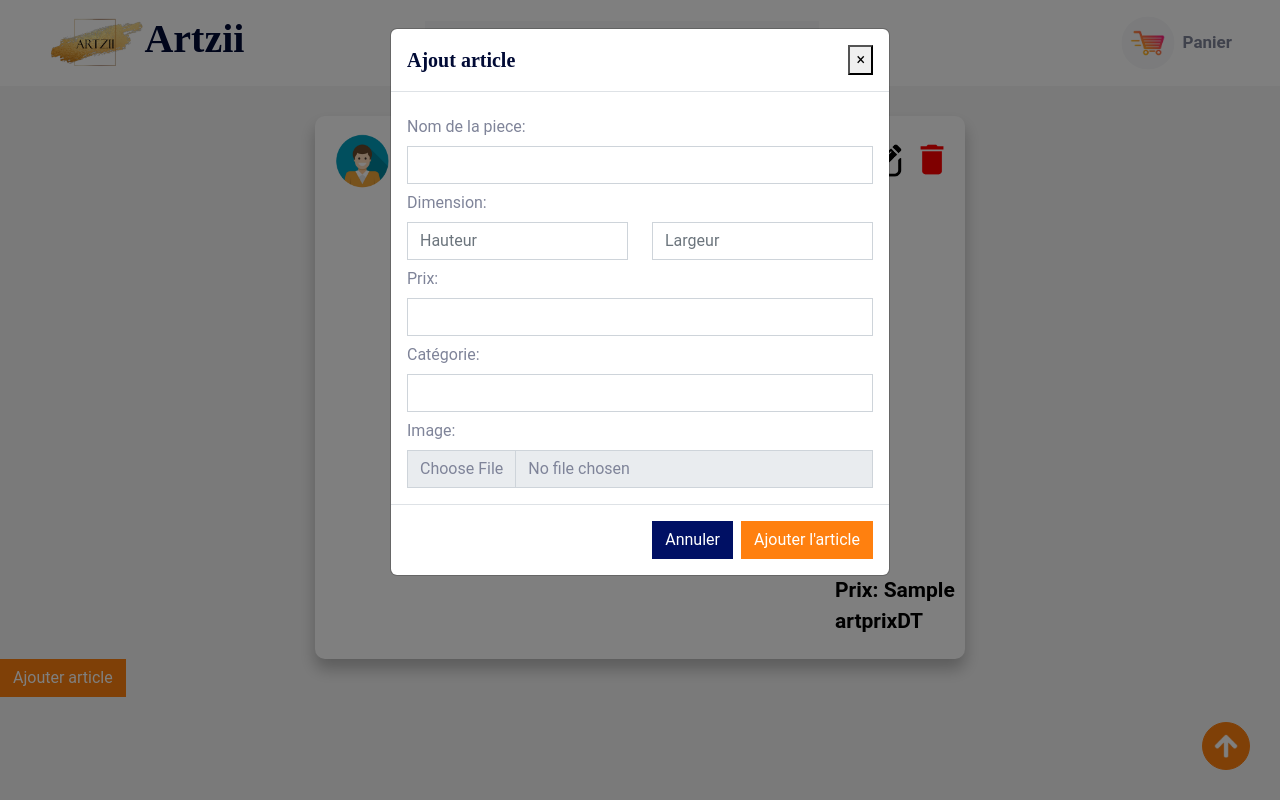
After one commit to MohamedMokhtarHadded/Artzii-symfony, a Symfony app: template Artzii/templates/article/articlesArtiste.html.twig in a window 1280 px wide, after a click on "Ajouter article". The commit adds this page. Run offline with Twig, Linux system fonts and the light colour scheme; the template is opened without the code that fills it: most values are stand-ins (such as "Sample title", 1, 10 or a date in 2020); grey boxes marked "Sample" are stand-in pictures; some libraries are stand-ins or nearby versions.

Commit message:
gestion ajout pour artiste

```diff
--- /dev/null
+++ b/Artzii/templates/article/articlesArtiste.html.twig
@@ -0,0 +1,188 @@
+{% extends 'base2.html.twig' %}
+
+{% block title %}Artiiz{% endblock %}
+
+{% block body %}
+
+    {% if articles is empty %}
+	   <section class="postsEmpty">
+			<article class="article1">
+					<img class="img1" src={{asset("assets/images/socialMediaPost2.png")}} alt="" width="250px" class="mt-3 mb-3">
+					<h4 style="margin-top: 20px;">Vous n'avez pas des articles</h4>
+					<p>Vous n'avez pas encore ajouté des articles, Pensez-vous à ajouter une ?</p>
+					<a href="{{ path('app_articles') }}" class="btn btn-secondary">Ajouter un article</a>
+			</article>
+		</section>
+    {% else %}
+
+    {% for article in articles %}
+        <section class="posts">
+
+           <img class="img2" src="{{asset('assets/images/userImage.png')}}" alt="" width="65px" style="display: inline-block; margin-top: 10px; margin-left: 10px;">
+           <div style="display: inline-block; margin-top: 10px; margin-left: 0px;font-size: 17px; font-color:black; font-weight: bold;">Mokhtar Hadded</div>
+
+           <a href="{{ path('app_addToBasket', {'idArticle': article.getArtid()} ) }}">
+           <img  src="{{asset('assets/images/editBlack.png')}}" alt="modifier" width="34px" style="display: inline-block; margin-top: 10px; margin-left: 338px;">
+            </a>
+
+           <a href="{{ path('app_removeArticleArtiste', {'idArticle': article.getArtid()} ) }}">
+           <img  src="{{asset('assets/images/trash.png')}}" alt="supprimer" width="52px" style="display: inline-block; margin-top: 10px; margin-left: 0px;">
+        </a>
+
+
+            <article class="article1">
+                <h2>{{article.getArtlib()}}</h2>
+                <div class="metadat">
+
+                   Publié le: 01/02/2023 à 12:00 <span class="badge bg-dark text-white p-1">Nature</span>
+                </div>
+                <div class="content">
+
+                    <img class="img1" src="{{asset(article.getArtimg())}}" alt="" width="360px" class="mt-3 mb-3">
+
+                    <br>
+                </div>
+                  <div style="font-weight:bold; margin-top: 6px;margin-left: auto; margin-right: auto;font-size: 19px;">{{article.getArtdesc()}} cm</div>
+            </article>
+            <p style="font-weight:bold; color:black; margin-left:515px; font-size: 21px;">Prix: {{article.getArtprix()}}DT</p>
+
+        </section>
+    {% endfor %}
+
+
+    <button type="button" class="btn btn-primary" data-bs-toggle="modal" data-bs-target="#exampleModal" data-bs-whatever="@mdo">Ajouter article</button>
+
+<div class="modal fade" id="exampleModal" tabindex="-1" role="dialog" aria-labelledby="exampleModalLabel" aria-hidden="true">
+  <div class="modal-dialog" role="document">
+    <div class="modal-content">
+      <div class="modal-header">
+        <h5 class="modal-title" id="exampleModalLabel">Ajout article</h5>
+        <button type="button" class="close" data-bs-dismiss="modal" aria-label="Close">
+          <span aria-hidden="true">&times;</span>
+        </button>
+      </div>
+      <div class="modal-body">
+        <form>
+          <div class="form-group">
+            <label for="recipient-name" class="col-form-label"> Nom de la piece:</label>
+            <input type="text" class="form-control" id="recipient-name">
+          </div>
+
+            <div class="form-group">
+                <label for="recipient-name" class="col-form-label">Dimension:</label>
+
+                <div class="row">
+
+                    <div class="col">
+                        <input type="number" class="form-control" placeholder="Hauteur">
+                    </div>
+
+                    <div class="col">
+                        <input type="number" class="form-control" placeholder="Largeur">
+                    </div>
+
+                </div>
+
+            </div>
+
+            <div class="form-group">
+                <label for="recipient-name" class="col-form-label">Prix:</label>
+                <input type="text" class="form-control" id="recipient-name">
+            </div>
+
+            <div class="form-group">
+                <label for="recipient-name" class="col-form-label">Catégorie:</label>
+                <input type="text" class="form-control" id="recipient-name">
+            </div>
+
+            <div class="form-group">
+                <label for="recipient-name" class="col-form-label">Image:</label>
+                <input type="file" class="form-control" id="recipient-name">
+            </div>
+
+
+        </form>
+      </div>
+      <div class="modal-footer">
+        <button type="button" class="btn btn-secondary" data-bs-dismiss="modal">Annuler</button>
+        <button type="button" class="btn btn-primary">Ajouter l'article</button>
+      </div>
+    </div>
+  </div>
+</div>
+
+    {% endif %}
+
+
+
+
+
+
+
+
+
+
+
+
+
+
+
+
+
+
+
+
+
+
+
+
+
+
+
+
+  <style>
+
+  .ftco-section {
+  margin: 0;
+  }
+        .postsEmpty{
+            border-radius: 10px;
+            box-shadow: 0 10px 16px rgba(0, 0, 0, .25);
+            margin-bottom: 30;
+            margin-top: 15px;
+            padding: 35px;
+            width: 90%;
+            margin-left: auto;
+            margin-right: auto;
+            background-color: white;
+
+        }
+
+        .posts{
+            border-radius: 10px;
+            box-shadow: 0 10px 16px rgba(0, 0, 0, .25);
+            margin-bottom: 30;
+             margin-top: 30px;
+            padding: 5px;
+            width: 650px;
+            margin-left: auto;
+            margin-right: auto;
+            background-color: white;
+        }
+        .article1{
+            display: flex;
+            flex-direction: column;
+            justify-content: center;
+            align-items: center;
+
+        }
+        .img1{
+            border-radius: 8px;
+            margin-top: 10px;
+        }
+
+        .modal-content {
+        border-radius: 7px;
+        }
+    </style>
+{% endblock %}
--- a/Artzii/templates/base2.html.twig
+++ b/Artzii/templates/base2.html.twig
@@ -25,8 +25,8 @@
 	<body style="background-color: #f5f5f5;">
 	 <!-- Navbar Start -->
     <nav class="navbar navbar-expand-lg bg-white navbar-light sticky-top px-4 px-lg-5">
-        <a href="index.html" class="navbar-brand d-flex align-items-center">
-            <h1 class="m-0"><img class="img-fluid me-3" src={{asset("assets/images/logo.png")}} alt=""> <span style="margin-left: -25px;">Artzii </span></h1>
+        <a href="{{ path('app_articles') }}" class="navbar-brand d-flex align-items-center">
+            <h1 class="m-0"><img class="img-fluid me-3"  src={{asset("assets/images/logo.png")}} alt=""> <span style="margin-left: -25px;">Artzii </span></h1>
         </a>
         <button type="button" class="navbar-toggler" data-bs-toggle="collapse" data-bs-target="#navbarCollapse">
             <span class="navbar-toggler-icon"></span>
@@ -50,7 +50,13 @@
         {% block javascripts %}{% endblock %}
 
 		<!-- Back to Top -->
-    <a href="#" class="btn btn-lg btn-primary btn-lg-square rounded-circle back-to-top""> <img src={{asset("assets/images/arrowUp.png")}} width="26px;"></img> </a>
+    <a href="#" class="btn btn-lg btn-primary btn-lg-square rounded-circle back-to-top"> <img src={{asset("assets/images/arrowUp.png")}} width="26px;"></img> </a>
+
+
+    <!-- Libraries JS -->
+
+
+    <script src={{asset("https://cdnjs.cloudflare.com/ajax/libs/bootstrap/5.2.3/js/bootstrap.min.js")}}></script>
 	</body>
 
 
--- a/Artzii/templates/commands/command.html.twig
+++ b/Artzii/templates/commands/command.html.twig
@@ -16,7 +16,7 @@
 							<h5 style="margin-bottom: 0px;">{{connectedUser.prenomu}} {{connectedUser.nomu}}</h5>
 
 						<div >
-							<div id="defaultAdresse" class="card-title" style="margin-top: 0px;">{{connectedUser.adresse}}</div>
+							<div id="defaultAdresse" class="card-title" style="margin-top: 0px;" >{{connectedUser.adresse}}</div>
 
 							<input id="inputAdresse" type="text" name="adresse" id="adresse" value="{{ connectedUser.adresse }}" placeholder="Enter your address">
 							<span class="error-message" style="display: none;">Please enter a valid address</span>
@@ -290,8 +290,6 @@ update();
 
 
 
-
-
 <style>
 
 input[type="text"] {
```
Also changed, not shown: Artzii/src/Controller/ArticlesController.php (+29 -22 lines), Artzii/src/Controller/RegistrationController.php (+61 -17 lines), Artzii/src/Controller/TestController.php (deleted, +0 -207 lines), Artzii/src/Form/loginForm.php (added, +28 -0 lines), Artzii/templates/login.html.twig (added, +23 -0 lines), Artzii/templates/testingServices.html.twig (deleted, +0 -18 lines), Artzii/public/assets/images/editBlack.png (added), Artzii/public/assets/images/socialMediaPost.png (added), Artzii/public/assets/images/socialMediaPost2.png (added).
